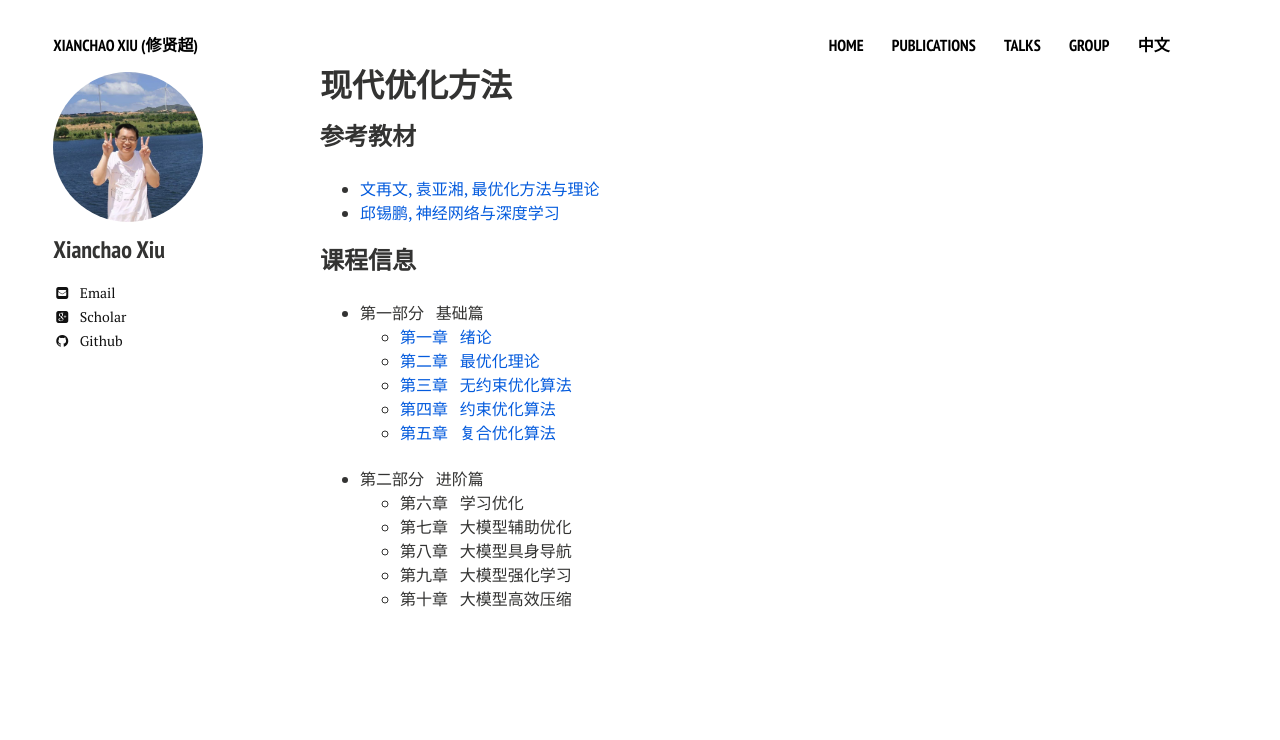
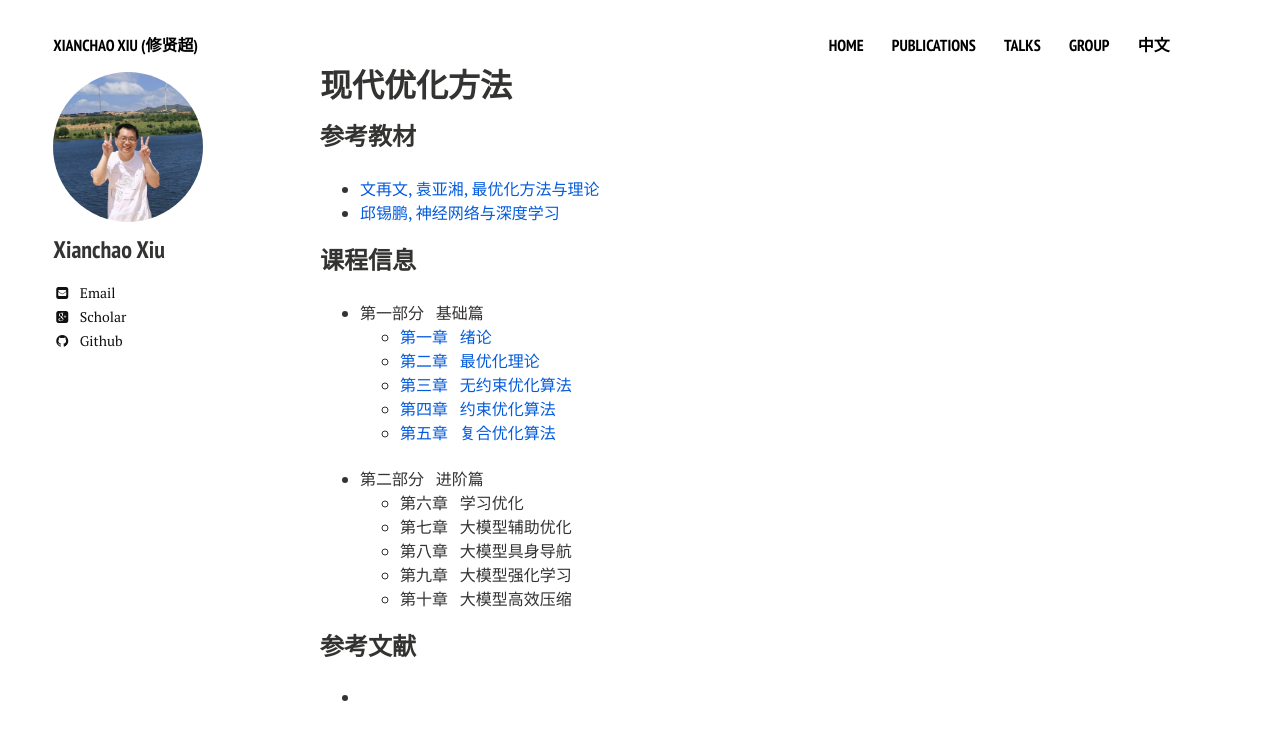
Before and after one commit to xianchaoxiu/xianchaoxiu.github.io, a Jekyll site: the page built from chinese/OPT/index.md, in a window 1280 px wide. Shown: the top 740 px of the page. Built offline with Jekyll 4.4.1, drawn with Linux system fonts in a browser that asks for light colours; nearby versions of some CDN libraries.

Commit message:
Update index.md

```diff
--- a/chinese/OPT/index.md
+++ b/chinese/OPT/index.md
@@ -8,6 +8,7 @@ share: false
 
 
 ### 参考教材
+
 * <a href="http://faculty.bicmr.pku.edu.cn/~wenzw/optbook.html" class="textlink" target="_blank"> 文再文, 袁亚湘, 最优化方法与理论</a><br>
 * <a href="https://nndl.github.io/" class="textlink" target="_blank"> 邱锡鹏, 神经网络与深度学习 </a><br>
 
@@ -29,3 +30,8 @@ share: false
   - 第八章 &nbsp;  大模型具身导航 <br>
   - 第九章 &nbsp;  大模型强化学习 <br>
   - 第十章 &nbsp;  大模型高效压缩 <br>
+
+
+### 参考文献
+
+  -
```
